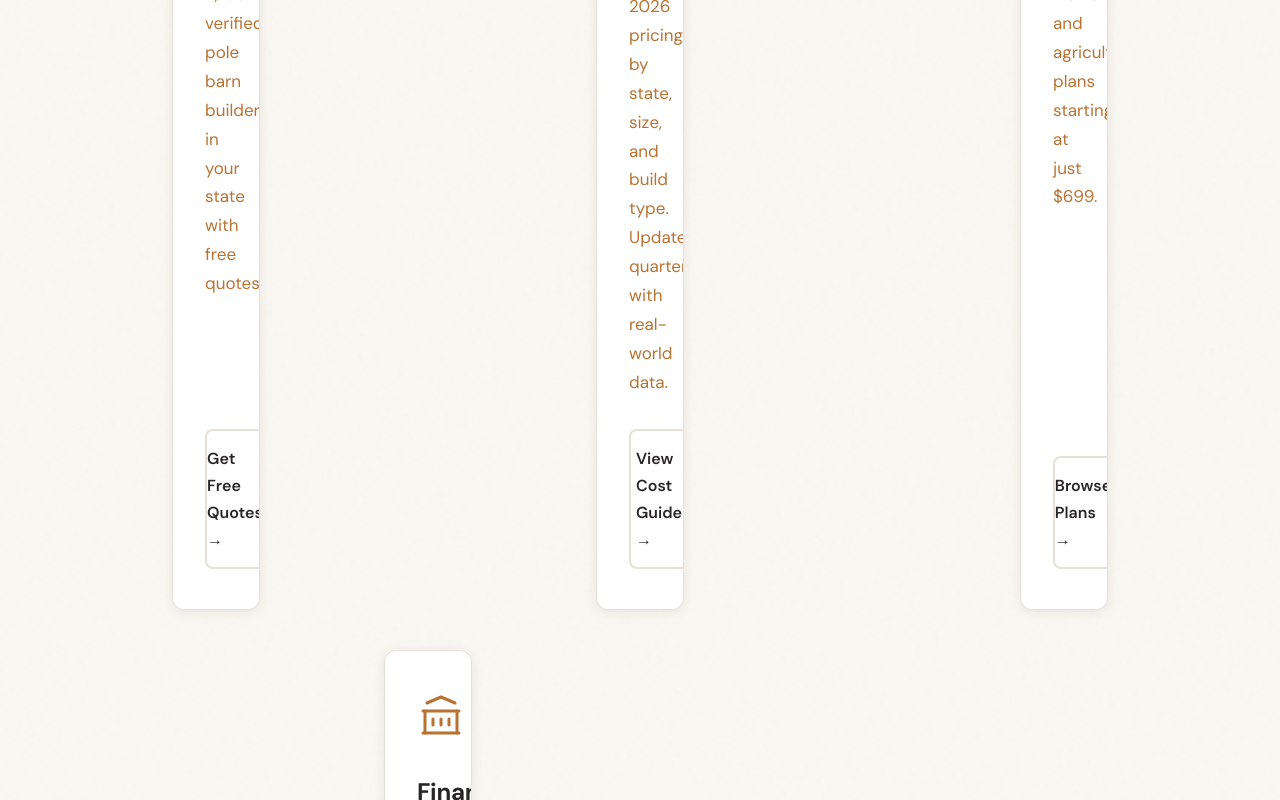
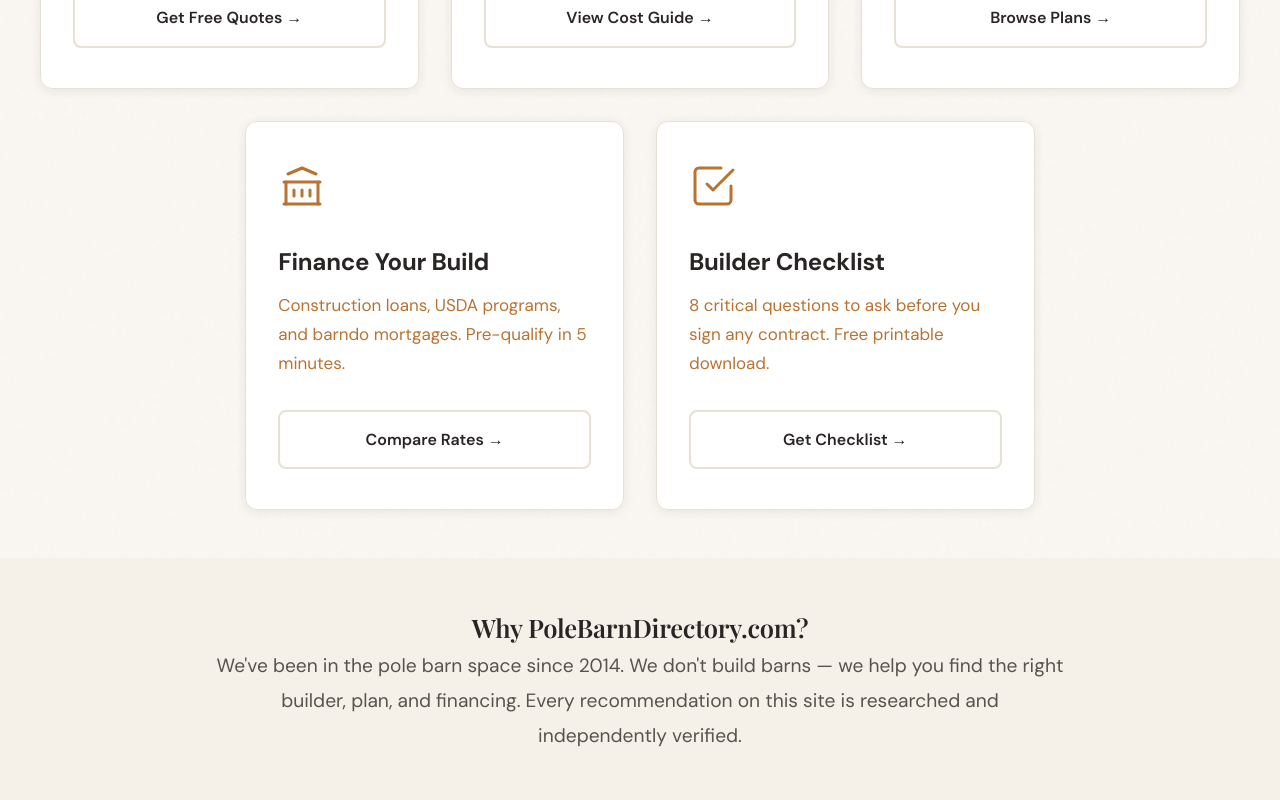
Before and after one commit to justmattg/PoleBarnFinderDirectory, a Next.js app: page / in a window 1280 px wide. Shown: the part 980-1780 px from the top of the page. Built offline with nearby package versions, Linux system fonts and the light colour scheme.

Commit message:
fix: correct homepage card sizing and responsive grid layout

```diff
--- a/app/globals.css
+++ b/app/globals.css
@@ -331,25 +331,18 @@
 /* Cards */
 .card-grid {
   display: grid;
-  grid-template-columns: repeat(auto-fit, minmax(320px, 1fr));
-  gap: 2.5rem;
+  grid-template-columns: 1fr;
+  gap: 2.0rem;
   justify-items: center;
 }
 
-.card-grid > :last-child:nth-child(3n - 1) {
-  grid-column: 2;
-}
+
 
 @media (min-width: 769px) {
   .card-grid {
-    display: flex;
-    flex-wrap: wrap;
-    justify-content: center;
-    gap: 2.5rem;
-  }
-  .card-grid > * {
-    flex: 0 1 calc(33.333% - 2.5rem);
-    max-width: calc(33.333% - 2.5rem);
+    grid-template-columns: repeat(3, 1fr);
+    max-width: 1200px;
+    margin: 0 auto;
   }
 }
 
@@ -384,6 +377,8 @@
   display: flex;
   flex-direction: column;
   cursor: pointer;
+  min-width: 0;
+  width: 100%;
 }
 
 .path-card:hover, .card:hover {
```
